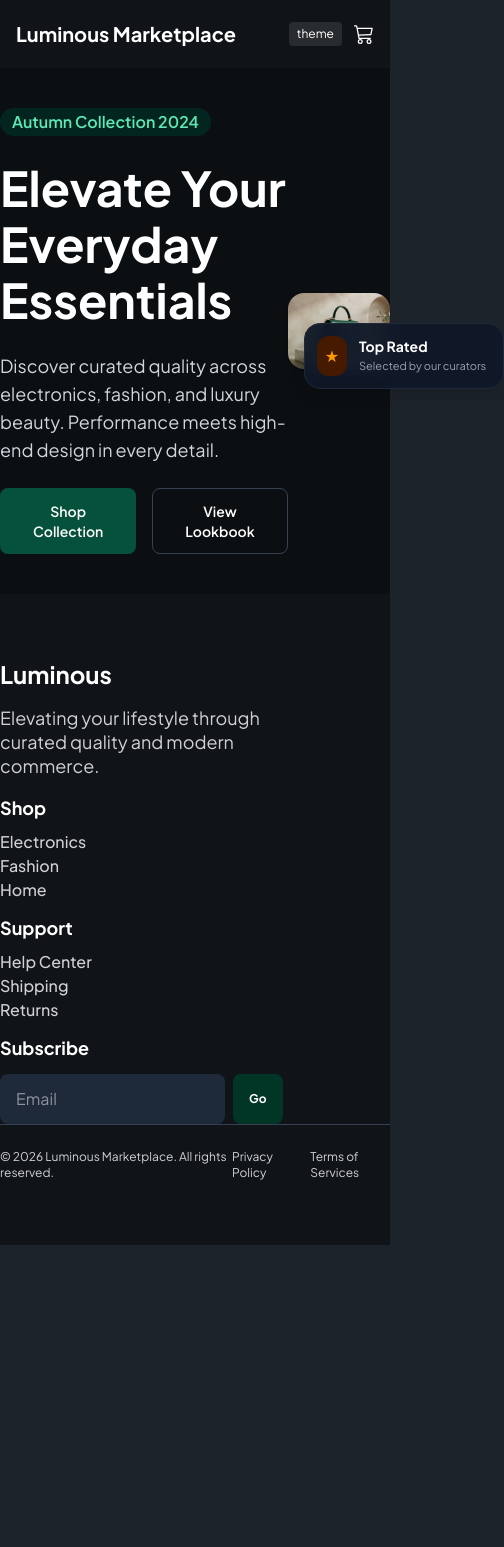
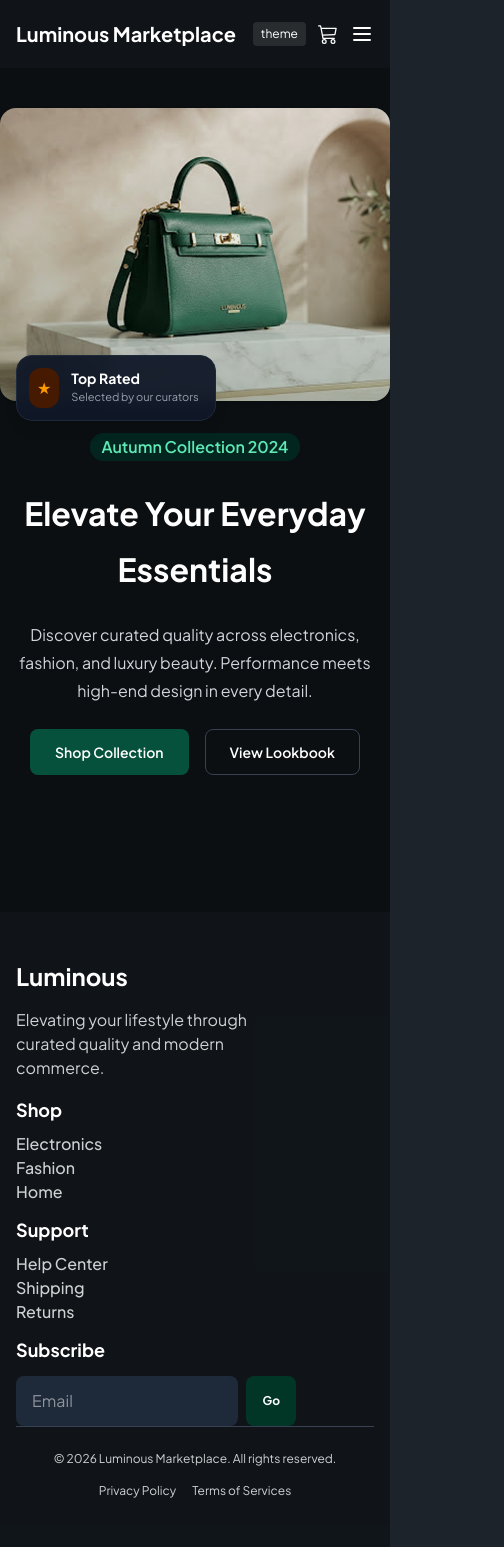
Before and after one commit to Mahmoud-Abdul-Monem/final-front, a Next.js app: page / in a window 390 px wide. Shown: the whole page, 504 px wide, since content can reach past the window. Before the commit the page ends 1245 px from the top, so only its background shows below. Built offline with nearby package versions, Linux system fonts and the light colour scheme.

Commit message:
feat: add responsive>home-layout-login

```diff
--- a/src/app/(auth)/layout.tsx
+++ b/src/app/(auth)/layout.tsx
@@ -1,7 +1,7 @@
 export default function AuthLayout({ children, }: Readonly<{ children: React.ReactNode; }>) {
     return (
-        <div className="h-dvh w-full">
-            <div className="w-full flex justify-center items-center h-dvh bg-login-bgc dark:bg-dark-theme/50">
+        <div className="min-h-screen w-full">
+            <div className="w-full flex justify-center items-center min-h-screen bg-login-bgc dark:bg-dark-theme/50 p-4">
                 {children}
             </div>
         </div>
--- a/src/app/page.tsx
+++ b/src/app/page.tsx
@@ -4,7 +4,7 @@ import TSection from "@/components/home-comp/TSection";
 import FoSection from "@/components/home-comp/FoSection";
 export default function Home() {
   return (
-    <div className="h-dvh w-full grid grid-cols-5 bg-white  dark:text-white dark:bg-dark-theme">
+    <div className="min-h-screen w-full grid grid-cols-1 lg:grid-cols-5 bg-white  dark:text-white dark:bg-dark-theme">
 
         <FSection />
         <SSection />
--- a/src/components/Footer.tsx
+++ b/src/components/Footer.tsx
@@ -2,11 +2,11 @@ import Link from 'next/link';
 export default function Footer() {
     return (
         <footer className='z-9 relative flex justify-center items-center bg-footer-background dark:bg-dark-theme/70'>
-            <div className='container py-16 w-full'>
+            <div className='container py-12 md:py-16 w-full px-4'>
                 <div className="grid grid-cols-1 md:grid-cols-2 lg:grid-cols-4 gap-5 sm:gap-y-7">
                     <div className="flex gap-4 flex-col">
                         <h2 className='text-footer-primary text-[24px] leading-8 font-bold dark:text-white'>Luminous</h2>
-                        <p className='text-footer-color text-[18px] leading-6 font-normal max-w-69 dark:text-white/80'>
+                        <p className='text-footer-color text-[16px] md:text-[18px] leading-6 font-normal max-w-69 dark:text-white/80'>
                             Elevating your lifestyle through curated quality and modern commerce.
                         </p>
                     </div>
@@ -31,11 +31,11 @@ export default function Footer() {
 
                     <div className="flex flex-col gap-4">
                         <h2 className='text-footer-secondary text-[18px] font-bold leading-5 dark:text-white'>Subscribe</h2>
-                        <div className="flex gap-2 max-w-70">
+                        <div className="flex gap-2 max-w-70 flex-wrap">
                             <input
                                 type="email"
                                 placeholder="Email"
-                                className="flex-1 bg-white dark:bg-gray-800 dark:text-white rounded-lg px-4 py-3.25 text-[16px] outline-none"
+                                className="flex-1 min-w-[200px] bg-white dark:bg-gray-800 dark:text-white rounded-lg px-4 py-3.25 text-[16px] outline-none"
                             />
                             <button className="bg-footer-primary/95 rounded-lg text-white px-4 py-2 text-[12px] leading-4 font-bold hover:bg-footer-primary/90 transition-all">
                                 Go
@@ -45,8 +45,8 @@ export default function Footer() {
 
                 </div>
 
-                <div className="lower-footer w-full border-t border-gray-300 dark:border-gray-700 pt-6 flex justify-between items-center">
-                    <p className='text-[12px] leading-4 text-footer-color dark:text-white/80'>
+                <div className="lower-footer w-full border-t border-gray-300 dark:border-gray-700 pt-6 flex flex-col md:flex-row justify-between items-center gap-4">
+                    <p className='text-[12px] leading-4 text-footer-color dark:text-white/80 text-center md:text-left'>
                         <span className="text-primary-green">&copy;</span> 2026 Luminous Marketplace. All rights reserved.
                     </p>
                     <div className="flex gap-4">
--- a/src/components/Header.tsx
+++ b/src/components/Header.tsx
@@ -1,16 +1,21 @@
 'use client'
 import Link from 'next/link'
 import { BsCart3 } from "react-icons/bs";
+import { useState } from 'react';
 
 import { useThemeStore } from '@/store/theme';
 export default function Header() {
     const toggleTheme = useThemeStore((state) => state.toggleTheme);
     const theme = useThemeStore((state) => state.theme);
+    const [isMenuOpen, setIsMenuOpen] = useState(false);
+
     return (
         <div className="relative z-9 bg-footer-primary flex justify-center items-center dark:bg-dark-theme/70 w-full">
             <div className='text-white auth-header container flex items-center justify-between py-4.5 px-4 md:px-12 w-full'>
 
                 <h1 className='font-bold text-[20px] md:text-[24px] leading-8 dark:text-white'>Luminous Marketplace</h1>
+
+                {/* Desktop Navigation */}
                 <nav className='hidden md:flex gap-6 text-white/80 text-[14px] leading-5 font-semibold'>
                     <Link className='hover:text-white/55 dark:text-white dark:hover:text-white/55' href="/" >
                         Home</Link>
@@ -21,12 +26,41 @@ export default function Header() {
                     <Link className='hover:text-white/55 dark:text-white dark:hover:text-white/55' href="../../shopping" >
                         Shopping</Link>
                 </nav>
+
                 <div className="flex items-center gap-3">
                     <button onClick={toggleTheme} className='cursor-pointer text-xs md:text-sm dark:text-white px-2 py-1 bg-white/10 rounded'>theme</button>
                     <BsCart3 className='w-5 h-5 cursor-pointer dark:text-white' />
+
+                    {/* Mobile Menu Button */}
+                    <button
+                        className="md:hidden text-white cursor-pointer"
+                        onClick={() => setIsMenuOpen(!isMenuOpen)}
+                    >
+                        <svg className="w-6 h-6" fill="none" stroke="currentColor" viewBox="0 0 24 24">
+                            {isMenuOpen ? (
+                                <path strokeLinecap="round" strokeLinejoin="round" strokeWidth={2} d="M6 18L18 6M6 6l12 12" />
+                            ) : (
+                                <path strokeLinecap="round" strokeLinejoin="round" strokeWidth={2} d="M4 6h16M4 12h16M4 18h16" />
+                            )}
+                        </svg>
+                    </button>
                 </div>
 
             </div>
+
+            {/* Mobile Navigation */}
+            {isMenuOpen && (
+                <nav className='md:hidden flex flex-col gap-4 text-white/80 text-[14px] leading-5 font-semibold px-4 pb-4 bg-footer-primary dark:bg-dark-theme/70'>
+                    <Link className='hover:text-white/55 dark:text-white dark:hover:text-white/55' href="/" onClick={() => setIsMenuOpen(false)}>
+                        Home</Link>
+                    <Link className='hover:text-white/55 dark:text-white dark:hover:text-white/55' href="../../About" onClick={() => setIsMenuOpen(false)}>
+                        About</Link>
+                    <Link className='hover:text-white/55 dark:text-white dark:hover:text-white/55' href="../../Contactus" onClick={() => setIsMenuOpen(false)}>
+                        Contact us</Link>
+                    <Link className='hover:text-white/55 dark:text-white dark:hover:text-white/55' href="../../shopping" onClick={() => setIsMenuOpen(false)}>
+                        Shopping</Link>
+                </nav>
+            )}
         </div>
     )
 }
--- a/src/components/home-comp/FSection.tsx
+++ b/src/components/home-comp/FSection.tsx
@@ -4,25 +4,25 @@ import bagPic from "@/assets/Group 1.png"
 export default function FSection() {
   return (
     <div className="col-span-5 py-10 bg-white dark:bg-dark-theme transition-colors">
-      <div className="flex justify-around items-center">
-        <div className="flex gap-6 flex-col">
-          <p className='bg-[#AEF1D2] dark:bg-emerald-950/80 text-[#002116] dark:text-emerald-300 tex-[14px] w-fit px-3 py-1 font-semibold leading-5 rounded-3xl'>Autumn Collection 2024</p>
-          <h2 className="leading-14 text-[48px] max-w-142 text-footer-primary dark:text-white font-bold">Elevate Your Everyday
+      <div className="flex flex-col lg:flex-row justify-around items-center gap-8 lg:gap-0">
+        <div className="flex gap-6 flex-col text-center lg:text-left order-2 lg:order-1">
+          <p className='bg-[#AEF1D2] dark:bg-emerald-950/80 text-[#002116] dark:text-emerald-300 tex-[14px] w-fit px-3 py-1 font-semibold leading-5 rounded-3xl mx-auto lg:mx-0'>Autumn Collection 2024</p>
+          <h2 className="leading-14 text-[32px] md:text-[40px] lg:text-[48px] max-w-142 text-footer-primary dark:text-white font-bold">Elevate Your Everyday
             Essentials</h2>
 
-          <p className="font-normal leading-7 text-[18px] text-footer-color dark:text-gray-300 max-w-110.25">
+          <p className="font-normal leading-7 text-[16px] md:text-[18px] text-footer-color dark:text-gray-300 max-w-110.25">
             Discover curated quality across electronics, fashion,
             and luxury beauty. Performance meets high-end
             design in every detail.
           </p>
 
-          <div className="flex gap-4">
-            <button className='rounded-lg flex justify-center items-center border border-transparent px-8 py-3 text-[14px] leading-5 font-semibold text-white bg-primary-store hover:bg-green-700 transition-all'>Shop Collection</button>
-            <button className='rounded-lg flex justify-center items-center border border-gray-300 dark:border-gray-700 px-8 py-3 text-[14px] leading-5 font-semibold text-footer-primary dark:text-white hover:bg-gray-100 dark:hover:bg-gray-800 transition-all'>View Lookbook</button>
+          <div className="flex gap-4 justify-center lg:justify-start flex-wrap">
+            <button className='rounded-lg flex justify-center items-center border border-transparent px-6 md:px-8 py-3 text-[14px] leading-5 font-semibold text-white bg-primary-store hover:bg-green-700 transition-all'>Shop Collection</button>
+            <button className='rounded-lg flex justify-center items-center border border-gray-300 dark:border-gray-700 px-6 md:px-8 py-3 text-[14px] leading-5 font-semibold text-footer-primary dark:text-white hover:bg-gray-100 dark:hover:bg-gray-800 transition-all'>View Lookbook</button>
           </div>
         </div>
 
-        <div className="relative w-full max-w-142">
+        <div className="relative w-full max-w-142 order-1 lg:order-2">
           <Image
             src={bagPic}
             alt="Bag Collection"
```
Also changed, not shown: src/app/(auth)/components/Login-comp.tsx (+4 -4 lines), src/app/(auth)/components/Regis-comp.tsx (+4 -4 lines).
